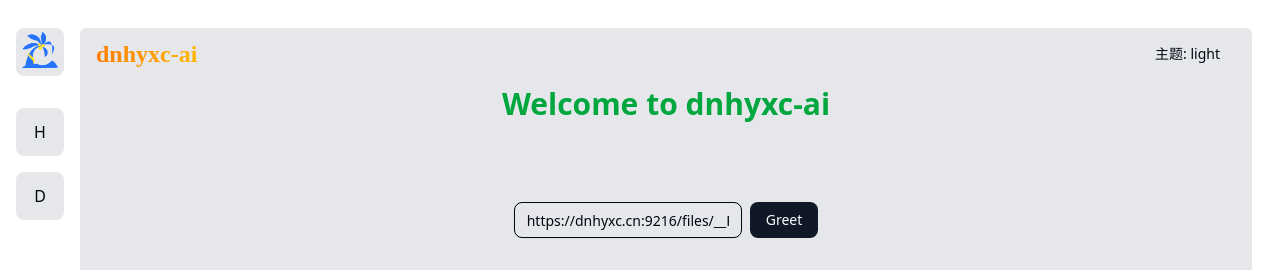
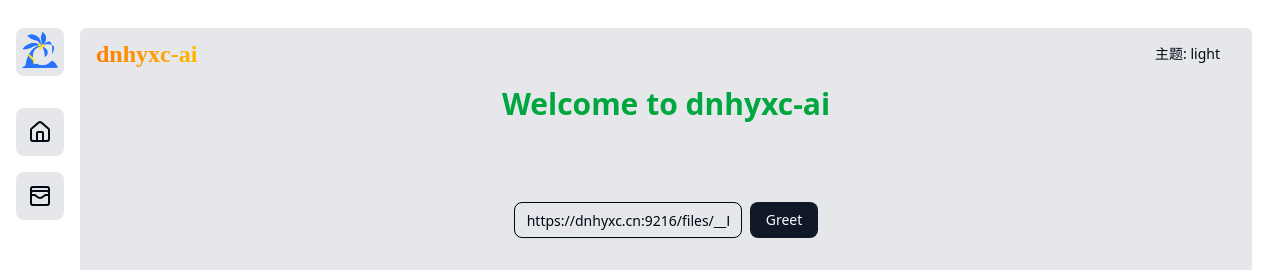
Before and after one commit to dnhyxc/dnhyxc-ai, a React (Vite) app in the folder client/: page / in a window 1280 px wide. Shown: the top 270 px of the page. Built offline with nearby package versions, Linux system fonts and the light colour scheme.

Commit message:
feat: 增加图标库

```diff
--- a/client/src/components/design/Sidebar/index.tsx
+++ b/client/src/components/design/Sidebar/index.tsx
@@ -1,4 +1,5 @@
 import { useNavigate } from 'react-router';
+import { House, WalletCards } from 'lucide-react';
 import ICON from '@/assets/icon.png';
 
 const Sidebar = () => {
@@ -9,25 +10,28 @@ const Sidebar = () => {
 	};
 
 	return (
-		<div className="w-20 h-full flex flex-col items-center pt-7 px-2">
+		<div
+			data-tauri-drag-region
+			className="w-20 h-full flex flex-col items-center pt-7 px-2"
+		>
 			<div
 				data-tauri-drag-region
-				className="flex justify-center items-center w-12 h-12 bg-border cursor-pointer mb-8 rounded-md"
+				className="flex justify-center items-center w-12 h-12 bg-border cursor-pointer mb-8 rounded-md hover:shadow-(--shadow-10) hover:text-green-600 transition-all duration-200 ease-in-out"
 				onClick={() => onJump('/')}
 			>
 				<img src={ICON} alt="" className="w-9 h-9 cursor-pointer mb-1" />
 			</div>
 			<div
-				className="flex justify-center items-center w-12 h-12 bg-border cursor-pointer mb-4 rounded-md"
+				className="flex justify-center items-center w-12 h-12 bg-border cursor-pointer mb-4 rounded-md hover:shadow-(--shadow-10) hover:text-green-600 transition-all duration-200 ease-in-out"
 				onClick={() => onJump('/')}
 			>
-				H
+				<House />
 			</div>
 			<div
-				className="flex justify-center items-center w-12 h-12 bg-border cursor-pointer mb-4 rounded-md"
+				className="flex justify-center items-center w-12 h-12 bg-border cursor-pointer mb-4 rounded-md hover:shadow-(--shadow-10) hover:text-green-600 transition-all duration-200 ease-in-out"
 				onClick={() => onJump('/detail')}
 			>
-				D
+				<WalletCards className="hover:text-green-600" />
 			</div>
 		</div>
 	);
--- a/client/src/index.css
+++ b/client/src/index.css
@@ -15,7 +15,10 @@ body {
 	width: 100%;
 	/* 禁止页面回弹效果 */
 	overscroll-behavior: none;
-	/*定义滚动条轨道*/
+	user-select: none;
+	-webkit-user-select: none;
+	-moz-user-select: none;
+	-ms-user-select: none;
 }
 
 #root {
@@ -58,7 +61,11 @@ body {
 	--sidebar-accent-foreground: oklch(0.21 0.034 264.665);
 	--sidebar-border: oklch(0.928 0.006 264.531);
 	--sidebar-ring: oklch(0.707 0.022 261.325);
-	--shadow: 0 0 4px rgba(0, 0, 0, 0.2);
+	--shadow-2: 0 0 2px rgba(0, 0, 0, 0.2);
+	--shadow-4: 0 0 4px rgba(0, 0, 0, 0.2);
+	--shadow-6: 0 0 6px rgba(0, 0, 0, 0.2);
+	--shadow-8: 0 0 8px rgba(0, 0, 0, 0.2);
+	--shadow-10: 0 0 10px rgba(0, 0, 0, 0.2);
 	--font-family: "手札体-简";
 }
 
@@ -95,7 +102,11 @@ body {
 	--sidebar-accent-foreground: oklch(0.985 0.002 247.839);
 	--sidebar-border: oklch(1 0 0 / 10%);
 	--sidebar-ring: oklch(0.551 0.027 264.364);
-	--shadow: 0 0 4px rgba(255, 255, 255, 0.5);
+	--shadow-2: 0 0 2px rgba(255, 255, 255, 0.5);
+	--shadow-4: 0 0 4px rgba(255, 255, 255, 0.5);
+	--shadow-6: 0 0 6px rgba(255, 255, 255, 0.5);
+	--shadow-8: 0 0 8px rgba(255, 255, 255, 0.5);
+	--shadow-10: 0 0 10px rgba(255, 255, 255, 0.5);
 }
 
 @theme inline {
--- a/client/src/types/tauri.ts
+++ b/client/src/types/tauri.ts
@@ -1,8 +1,8 @@
 export interface WindowOptions {
-	label: string;
 	width: number;
 	height: number;
 	url: string;
+	label?: string;
 	title?: string;
 	resizable?: boolean;
 	decorations?: boolean;
--- a/client/src/utils/tauri.ts
+++ b/client/src/utils/tauri.ts
@@ -5,7 +5,7 @@ import { getStorage } from '@/utils';
 // 创建新窗口
 export const onCreateWindow = async (options: WindowOptions) => {
 	const {
-		label,
+		label = 'child-window',
 		url,
 		width,
 		height,
--- a/client/src/views/home/index.tsx
+++ b/client/src/views/home/index.tsx
@@ -236,7 +236,6 @@ const Home = () => {
 				className="cursor-pointer"
 				onClick={() =>
 					onCreateWindow({
-						label: 'child-window',
 						url: '/win',
 						width: 1000,
 						height: 690,
```
